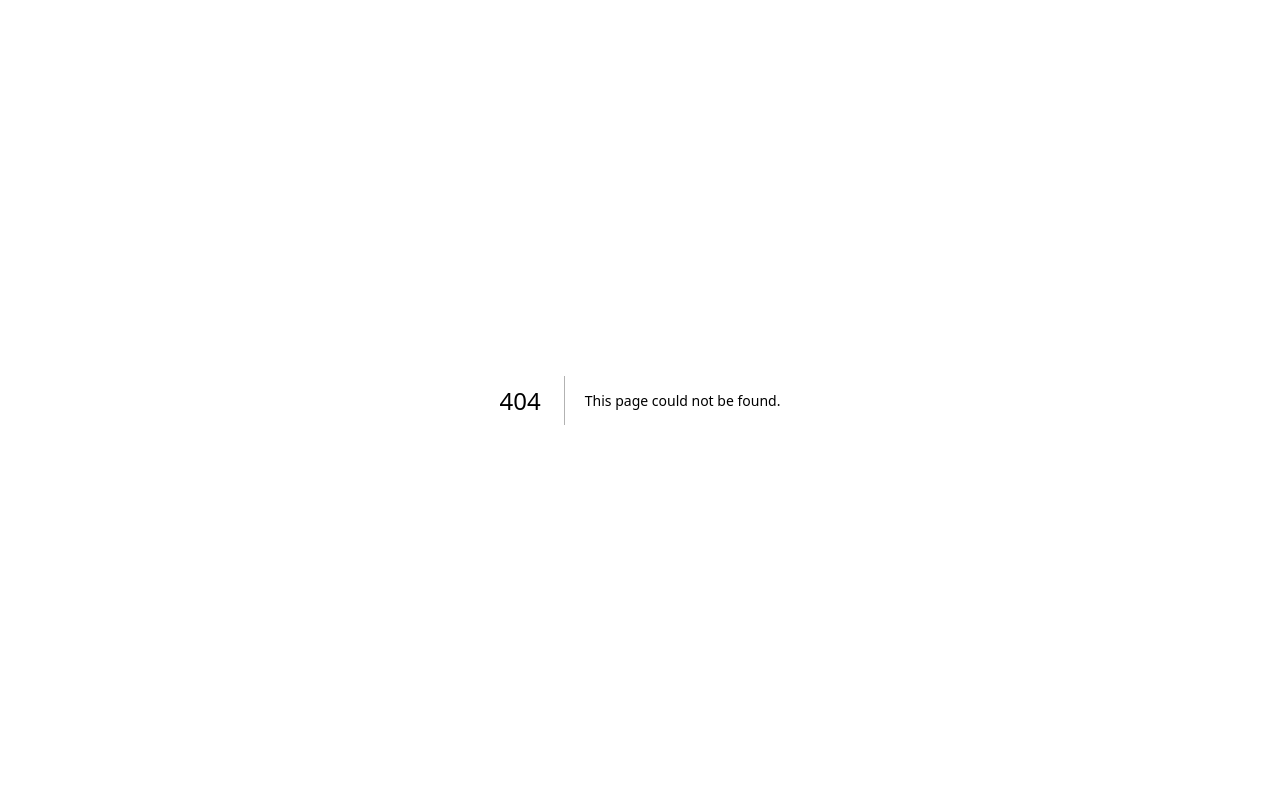
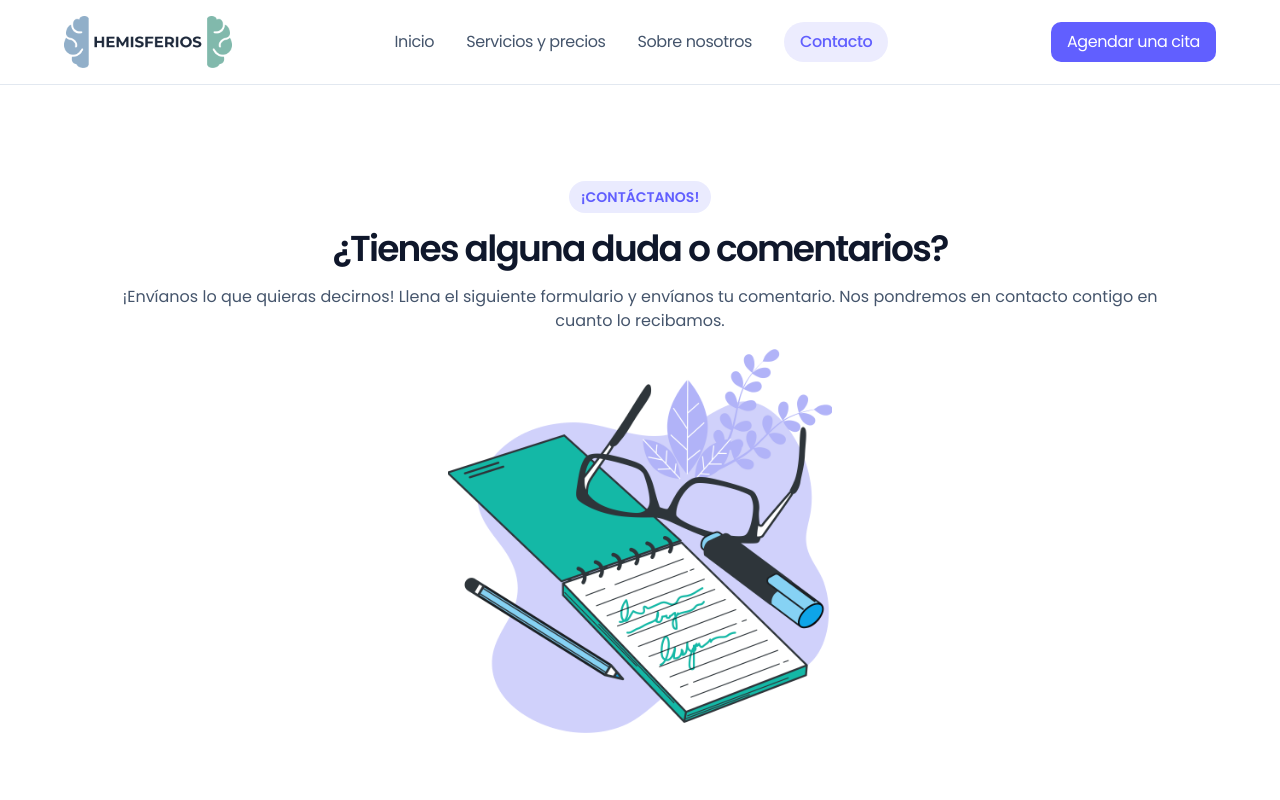
Before and after one commit to kevtorres23/hemisferios-web, a Next.js app in the folder frontend/: page /contact in a window 1280 px wide. Before the commit this address had no page. Shown: the top 800 px of the page. Built offline with nearby package versions, Linux system fonts and the light colour scheme.

Commit message:
Started working on the Contact Page and its first section.

```diff
--- /dev/null
+++ b/frontend/app/contact/page.tsx
@@ -0,0 +1,19 @@
+import Navbar from "@/website-components/Navbar"
+import Footer from "@/website-components/Footer";
+import WrittenMessage from "@/website-sections/contact/WrittenMessage";
+
+function Contact() {
+    return (
+        <>
+            <Navbar activePage="contact" />
+
+            <div className="relative overflow-x-hidden overflow-y-hidden flex flex-col min-h-screen items-center justify-center bg-white font-sans dark:bg-black">
+                <WrittenMessage />
+
+                <Footer />
+            </div>
+        </>
+    )
+}
+
+export default Contact;
--- /dev/null
+++ b/frontend/website-components/ContactForm.tsx
@@ -0,0 +1,9 @@
+function ContactForm() {
+    return(
+        <div className="max-w-lg flex flex-col lg:p-7 sm:p-5 p-4 border border-slate-200 bg-slate-50 rounded-xl">
+
+        </div>
+    )
+}
+
+export default ContactForm;
--- /dev/null
+++ b/frontend/website-components/Input.tsx
@@ -0,0 +1,14 @@
+type InputProps = {
+    label: string;
+    type: "text" | "comment" | "date" | "hour";
+}
+
+function Input(props: InputProps) {
+    return(
+        <div className="flex flex-col gap-2 w-full">
+
+        </div>
+    )
+}
+
+export default Input;
--- a/frontend/website-components/Navbar.tsx
+++ b/frontend/website-components/Navbar.tsx
@@ -37,7 +37,9 @@ function Navbar(props: NavbarProps) {
                         <NavbarLink text="Sobre nosotros" active={currentPage === "about-us" ? true : false} />
                     </Link>
 
-                    <NavbarLink text="Contacto" active={currentPage === "contact" ? true : false} />
+                    <Link href="contact">
+                        <NavbarLink text="Contacto" active={currentPage === "contact" ? true : false} />
+                    </Link>
                 </div>
 
                 {/* Right container with the "Create an appointment" and collapsible menu buttons */}
@@ -66,7 +68,9 @@ function Navbar(props: NavbarProps) {
                         <NavbarLink text="Sobre nosotros" active={currentPage === "about-us" ? true : false} />
                     </Link>
 
-                    <NavbarLink text="Contacto" active={currentPage === "contact" ? true : false} />
+                    <Link href="contact">
+                        <NavbarLink text="Contacto" active={currentPage === "contact" ? true : false} />
+                    </Link>
 
                     <div className="sm:hidden block">
                         <NormalButton text="Agendar una cita" />
--- /dev/null
+++ b/frontend/website-sections/contact/WrittenMessage.tsx
@@ -0,0 +1,23 @@
+import Image from "next/image";
+import SectionBadge from "@/website-components/SectionBadge";
+import notebook from "../../public/notebook.png";
+
+function WrittenMessage() {
+    return (
+        <section className="lg:px-25 md:px-16 px-8 flex lg:flex-row flex-col lg:pt-24 lg:pb-40 sm:py-24 py-20">
+            <div className="flex flex-col md:gap-4 items-center justify-center">
+                <SectionBadge name="¡CONTÁCTANOS!"/>
+
+                <h1 className={`sm:text-4xl text-3xl font-semibold text-slate-900 tracking-tighter text-center`}>¿Tienes alguna duda o comentarios?</h1>
+
+                <p className={`sm:text-base text-sm font-normal text-slate-600 text-center`}>
+                    ¡Envíanos lo que quieras decirnos! Llena el siguiente formulario y envíanos tu comentario. Nos pondremos en contacto contigo en cuanto lo recibamos.
+                </p>
+
+                <Image alt="" src={notebook} className="w-96"/>
+            </div>
+        </section>
+    )
+}
+
+export default WrittenMessage;
```
